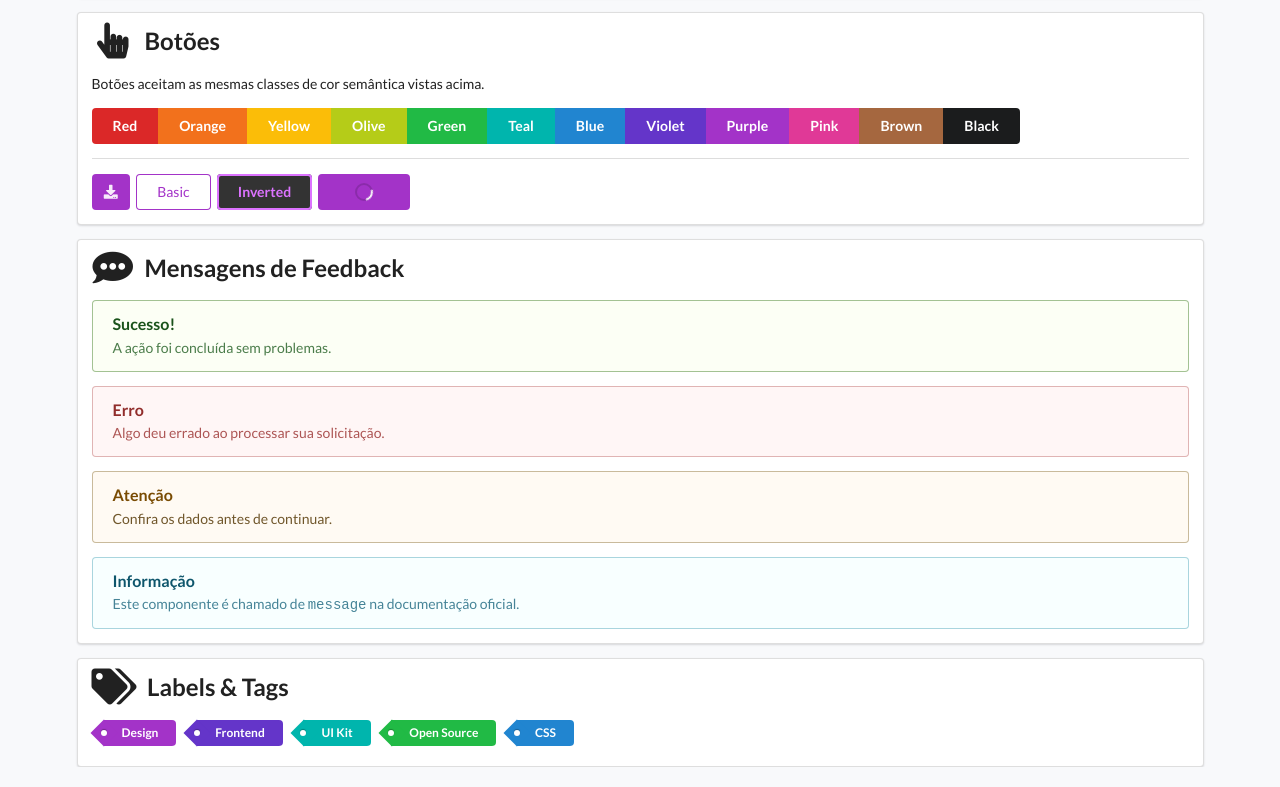
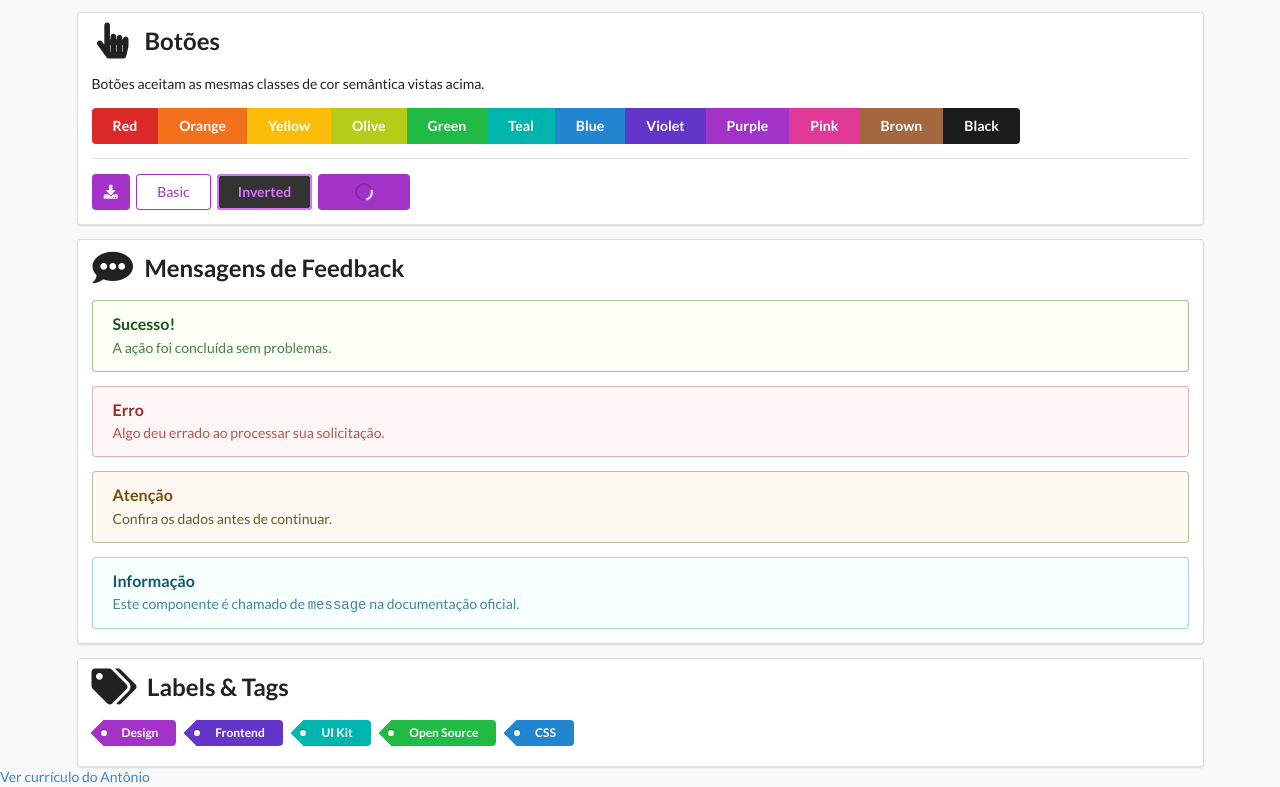
Before and after one commit to MatheusMiguelSamp/Semantic_UI, a plain HTML site: page index.html in a window 1280 px wide. Shown: the part 1438-2225 px from the top of the page. Drawn offline with nearby package versions, Linux system fonts and the light colour scheme.

Commit message:
Add link to Antônio's curriculum in index.html

```diff
--- a/index.html
+++ b/index.html
@@ -291,6 +291,7 @@
   </div>
 
 </div>
+  <a href="Curriculo.html">Ver currículo do Antônio<a/>
 
 </body>
 </html>
```
